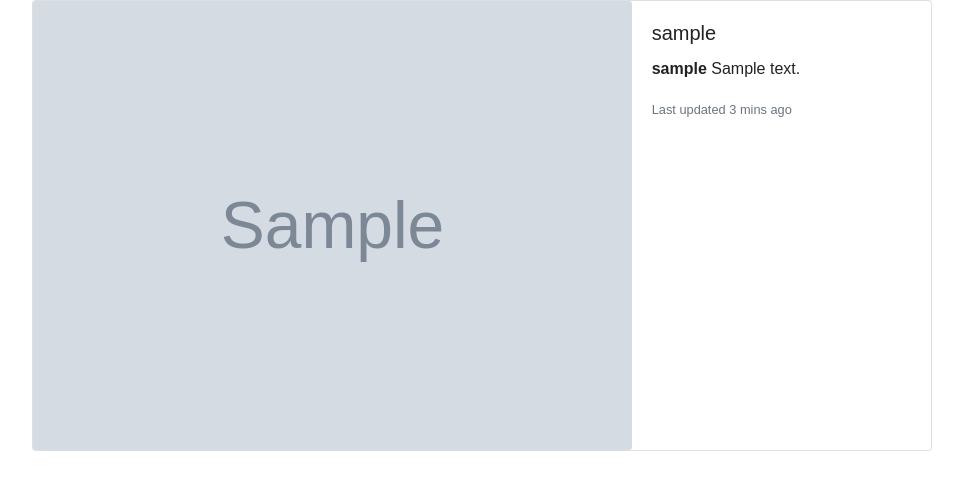
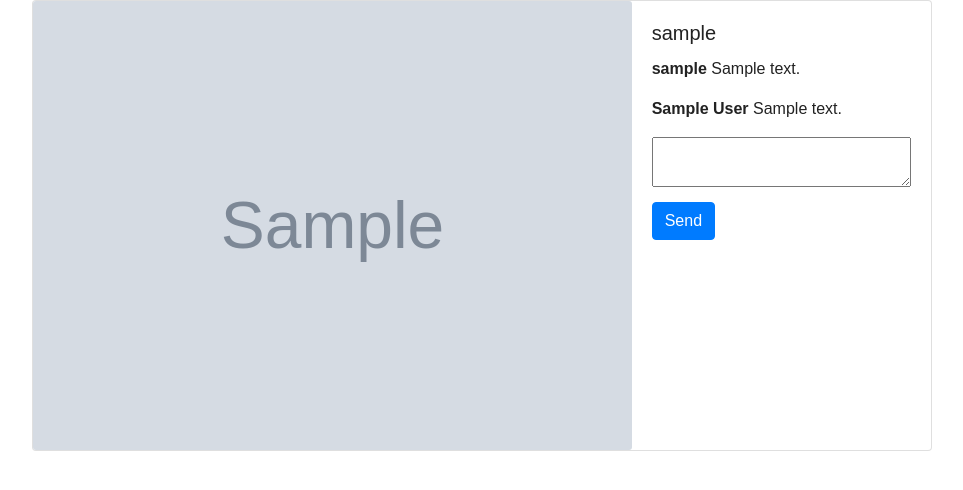
Before and after one commit to obi-1-konobe/instagram, a Django app: page /posts/1 in a window 1280 px wide. Shown: the part 56-546 px from the top of the page, without its empty margins (158-1121 px from the left). Run offline with Django 3.2, Linux system fonts and the light colour scheme; a user stored in the database is signed in; tables that the repository leaves empty hold one stand-in row (values such as "Sample post"); grey boxes marked "Sample" are stand-in pictures; some libraries are stand-ins or nearby versions.

Commit message:
подключено представление CommentCreateView

```diff
--- a/instagram/accounts/templates/user_detail.html
+++ b/instagram/accounts/templates/user_detail.html
@@ -6,7 +6,7 @@
 
     <div class="row">
         <div class="avatar col-md-4 text-center">
-            <img src="{{ user.profile.avatar.url }}" alt="avatar" class="avatar_img">
+            <img src="{{ user_obj.profile.avatar.url }}" alt="avatar" class="avatar_img">
         </div>
         <div class="user_info d-flex flex-column col-md-8 justify-content-center">
             <div class="d-flex">
@@ -19,7 +19,7 @@
                 публикации подписчиков Подписки
             </div>
             <div class="">
-                {{ user.first_name }}
+                {{ user_obj.first_name }}
             </div>
         </div>
     </div>
--- a/instagram/webapp/forms.py
+++ b/instagram/webapp/forms.py
@@ -1,6 +1,7 @@
 from django import forms
+from django.forms import widgets
 
-from webapp.models import Post
+from webapp.models import Post, Comment
 
 
 class PostForm(forms.ModelForm):
@@ -11,3 +12,15 @@ class PostForm(forms.ModelForm):
     class Meta:
         model = Post
         fields = ['picture', 'description']
+
+
+class CommentForm(forms.ModelForm):
+    text = forms.CharField(
+        required=True,
+        max_length=1000,
+        widget=widgets.Textarea
+    )
+
+    class Meta:
+        model = Comment
+        fields = ['text']
--- a/instagram/webapp/models.py
+++ b/instagram/webapp/models.py
@@ -27,3 +27,34 @@ class Post(models.Model):
     created_at = models.DateTimeField(
         auto_now_add=True,
         verbose_name='Add time')
+
+
+class Comment(models.Model):
+    post = models.ForeignKey(
+        'webapp.Post',
+        related_name='comments',
+        on_delete=models.CASCADE,
+        verbose_name='Post'
+    )
+
+    author = models.CharField(
+        max_length=20,
+        null=False,
+        blank=False,
+        verbose_name='Author'
+    )
+
+    text = models.TextField(
+        max_length=1000,
+        null=False,
+        blank=False,
+        verbose_name='Text'
+    )
+
+    created_at = models.DateTimeField(
+        auto_now_add=True,
+        verbose_name='Add time'
+    )
+
+    def __str__(self):
+        return self.text[:20]
--- a/instagram/webapp/static/css/style.css
+++ b/instagram/webapp/static/css/style.css
@@ -9,6 +9,11 @@ body {
 a {
     text-decoration: none;
     color: inherit;
+}
+
+textarea {
+    width: 100%;
+    height: 50px;
 }
 
 .container {
--- /dev/null
+++ b/instagram/webapp/templates/partial/comment_form.html
@@ -0,0 +1,19 @@
+{% csrf_token %}
+
+{% for error in form.non_field_errors %}
+   <p class="form-error">{{ error }}</p>
+{% endfor %}
+
+{% for field in form %}
+   {% if field.errors %}
+       {{ field }}
+       {% for error in field.errors %}
+           <p class="form-error">{{ error }}</p>
+       {% endfor %}
+   {% else %}
+       {{ field }}
+   {% endif %}
+   <br/>
+{% endfor %}
+
+<button type="submit" class="btn mt-2 btn-primary">Send</button>
--- a/instagram/webapp/templates/posts/detail.html
+++ b/instagram/webapp/templates/posts/detail.html
@@ -10,7 +10,14 @@
       <div class="card-body">
         <h5 class="card-title">{{ post.author }}</h5>
         <p class="card-text"><b>{{ post.author }}</b> {{ post.description }}</p>
-        <p class="card-text"><small class="text-muted">Last updated 3 mins ago</small></p>
+        {% for comment in comments %}
+          <p class="card-text"><b>{{ comment.author }}</b> {{ comment.text }}</p>
+        {% endfor %}
+        {% if user.is_authenticated %}
+        <form action="{% url 'webapp:comment_create' post.pk %}" method="post">
+          {% include 'partial/comment_form.html' %}
+        </form>
+        {% endif %}
       </div>
     </div>
   </div>
--- a/instagram/webapp/templates/posts/index.html
+++ b/instagram/webapp/templates/posts/index.html
@@ -6,7 +6,7 @@
 <div class="content d-flex justify-content-center">
     <div class="card" style="width: 40rem;">
       <div class="card-body d-flex justify-content-between">
-          <h5 class="card-title">{{ post.author }}</h5>
+          <a href="{% url 'accounts:user_detail' post.author.pk %}">{{ post.author }}</a>
           <a href="{% url 'webapp:post_detail' post.pk %}">post</a>
       </div>
           <img src="{{ post.picture.url }}" class="card-img-top" alt="{% static '733614.svg' %}">
--- a/instagram/webapp/urls.py
+++ b/instagram/webapp/urls.py
@@ -8,4 +8,5 @@ urlpatterns = [
     path('', post_views.IndexView.as_view(), name='index'),
     path('posts/<int:pk>', post_views.PostDetailView.as_view(), name='post_detail'),
     path('posts/create', post_views.PostCreateView.as_view(), name='post_create'),
-    ]
+    path('posts/<int:pk>/comment_create', comment_views.CommentCreateView.as_view(), name='comment_create'),
+]
--- a/instagram/webapp/views/__init__.py
+++ b/instagram/webapp/views/__init__.py
@@ -1 +1,2 @@
 from .post_views import *
+from .comment_views import *
--- a/instagram/webapp/views/post_views.py
+++ b/instagram/webapp/views/post_views.py
@@ -2,7 +2,7 @@ from django.shortcuts import redirect
 from django.urls import reverse
 from django.views.generic import ListView, DetailView, CreateView
 
-from webapp.forms import PostForm
+from webapp.forms import PostForm, CommentForm
 from webapp.models import Post
 
 
@@ -17,6 +17,12 @@ class IndexView(ListView):
 class PostDetailView(DetailView):
     model = Post
     template_name = 'posts/detail.html'
+
+    def get_context_data(self, **kwargs):
+        context = super().get_context_data(**kwargs)
+        context['comments'] = self.object.comments.all().order_by('-created_at')
+        context['form'] = CommentForm
+        return context
 
 
 class PostCreateView(CreateView):
```
Also changed, not shown: instagram/webapp/views/comment_views.py (added, +25 -0 lines), instagram/webapp/migrations/0002_comment.py (added).
